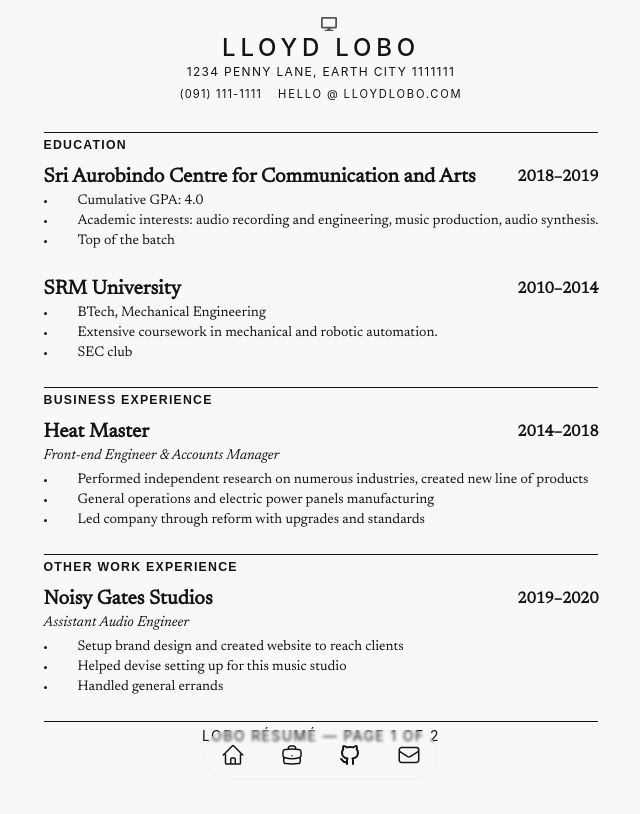
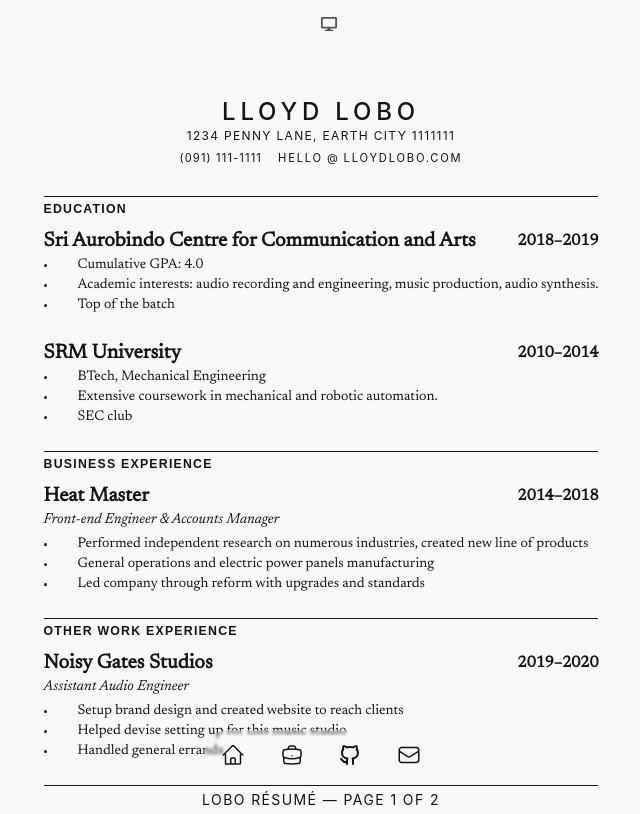
Before and after one commit to lloydlobo/lloydlobo.com, a Next.js app: page /resume in a window 1280 px wide. Shown: the whole page, without its empty margins (319-959 px from the left). Built offline with nearby package versions, Linux system fonts and the light colour scheme.

Commit message:
style: add mx-auto to main style

```diff
--- a/pages/resume.tsx
+++ b/pages/resume.tsx
@@ -28,6 +28,7 @@ const ResumePage = () => {
         `}
       </style>
       <Layout>
+        <main>
           <div
             className={`font-serif [&>*]:text-sm px-6 divide mx-auto divide-y space-y-6`}
           >
@@ -80,7 +81,9 @@ const ResumePage = () => {
                     <li className="before:content-[''] before:pl-4">
                       Extensive coursework in mechanical and robotic automation.
                     </li>
-                  <li className="before:content-[''] before:pl-4">SEC club</li>
+                    <li className="before:content-[''] before:pl-4">
+                      SEC club
+                    </li>
                   </ul>
                 </div>
               </div>
@@ -153,6 +156,7 @@ const ResumePage = () => {
               </p>
             </section>
           </div>
+        </main>
       </Layout>
     </>
   );
--- a/styles/globals.css
+++ b/styles/globals.css
@@ -38,7 +38,11 @@ body {
 }
 
 main {
-  @apply pt-8 md:pt-16 md:px-4;
+  @apply mx-auto pt-8 md:pt-16 md:px-4;
+}
+
+.layout-wrapper {
+  @apply selection:bg-gray5/30 dark:selection:bg-gray4/30 dark:selection:text-current flex flex-col min-h-screen;
 }
 
 article {
@@ -74,10 +78,6 @@ p {
   }
 }
 
-.layout-wrapper {
-  @apply selection:bg-gray5/30 dark:selection:bg-gray4/30 dark:selection:text-current flex flex-col min-h-screen;
-}
-
 nav.dock > * {
   @apply scale-90 hover:bg-gradient-to-tl from-on-secondary/90 via-on-secondary/60 to-secondary/[0.005] p-[0.7rem]  backdrop-blur-[0px] rounded-full;
 }
```
Lines whose indentation alone changed are shown as unchanged.
